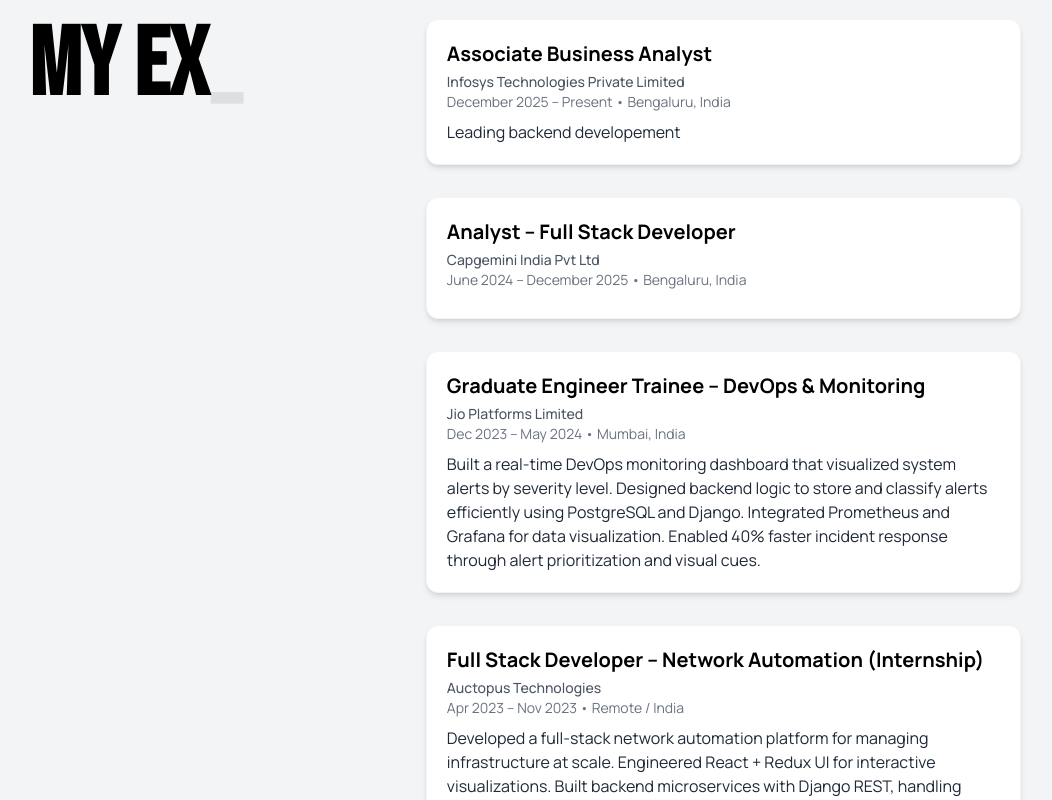
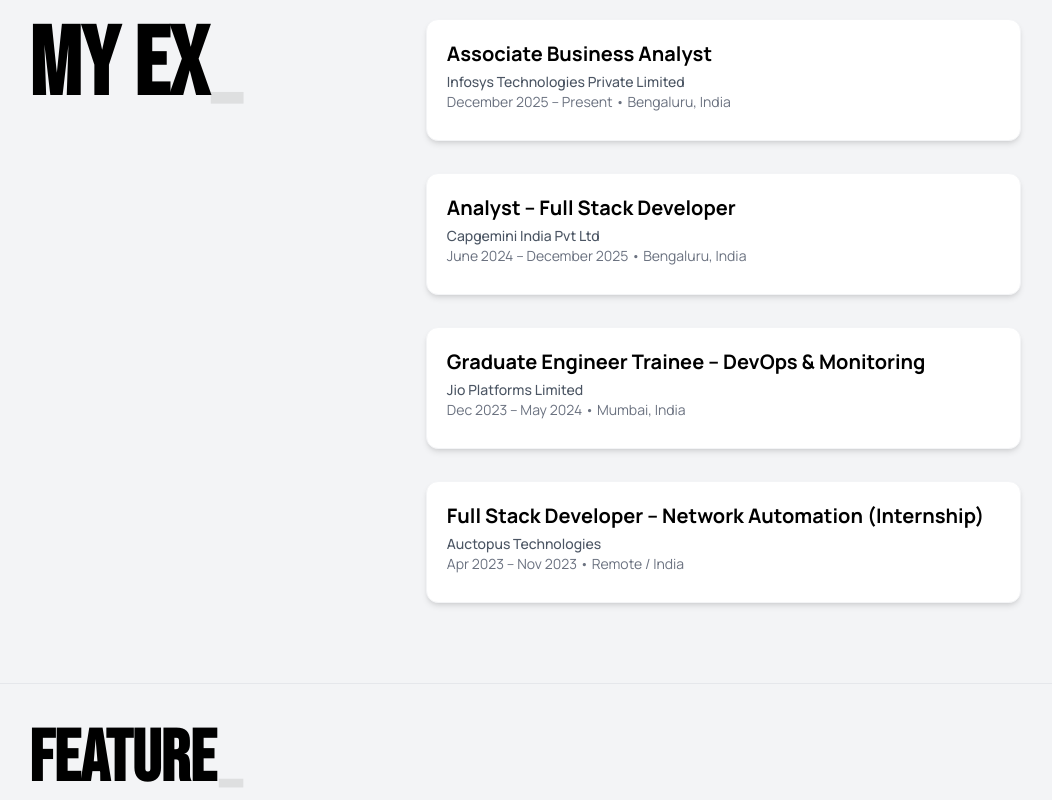
Before and after one commit to tapanKr277/portfolio, a React (Vite) app: page / in a window 1280 px wide. Shown: the part 1980-2780 px from the top of the page, without its empty margins (115-1167 px from the left). Built offline with nearby package versions, Linux system fonts and the light colour scheme.

Commit message:
description fixed

```diff
--- a/src/components/Experience_section.jsx
+++ b/src/components/Experience_section.jsx
@@ -17,8 +17,7 @@
   start: "June 2024",
   end: "December 2025",
   location: "Bengaluru, India",
-  description:
-    "Engineered 100+ REST APIs using Spring Boot for enterprise banking applications handling high-volume transactions. Built a template & rule management system supporting Email, SMS, and Push notifications, reducing manual effort by ~40%. Implemented a maker-checker (RBAC-based approval) workflow, improving operational security and reducing unauthorized actions by ~30%. Developed payment validation logic (BEN, SHA, OUR) processing 1000+ daily transactions with accurate FX-based calculations. Configured card validation rules, reducing transaction failures by ~25%, and optimized fail-fast validation to cut invalid request processing time by ~35%.",
+  discription:"Engineered 100+ REST APIs using Spring Boot for enterprise banking applications handling high-volume transactions. Built a template & rule management system supporting Email, SMS, and Push notifications, reducing manual effort by ~40%. Implemented a maker-checker (RBAC-based approval) workflow, improving operational security and reducing unauthorized actions by ~30%. Developed payment validation logic (BEN, SHA, OUR) processing 1000+ daily transactions with accurate FX-based calculations. Configured card validation rules, reducing transaction failures by ~25%, and optimized fail-fast validation to cut invalid request processing time by ~35%.",
 },
   {
     title: "Graduate Engineer Trainee – DevOps & Monitoring",
--- a/src/components/Experiencecard_for_about.jsx
+++ b/src/components/Experiencecard_for_about.jsx
@@ -7,7 +7,7 @@
         <div className="text-sm text-gray-500 mb-2">
           {job.start} – {job.end} • {job.location}
         </div>
-        <p className="text-base text-gray-800">{job.discription}</p>
+        <p className="text-base text-gray-800">{job.description}</p>
       </div>
     </div>
   );
```
